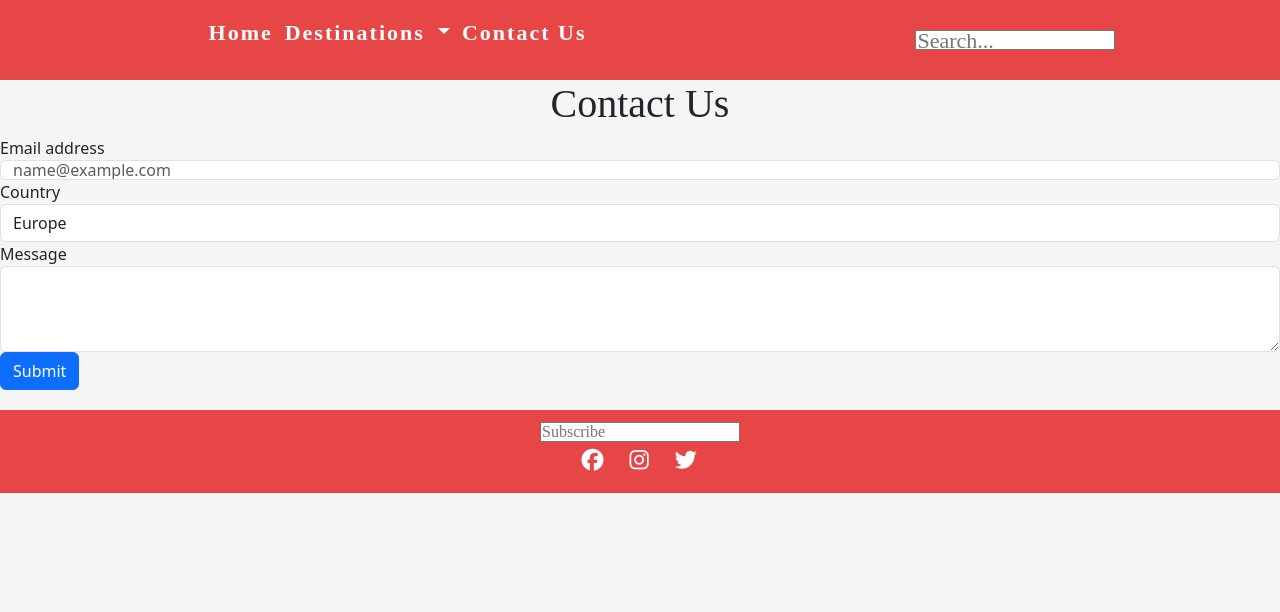
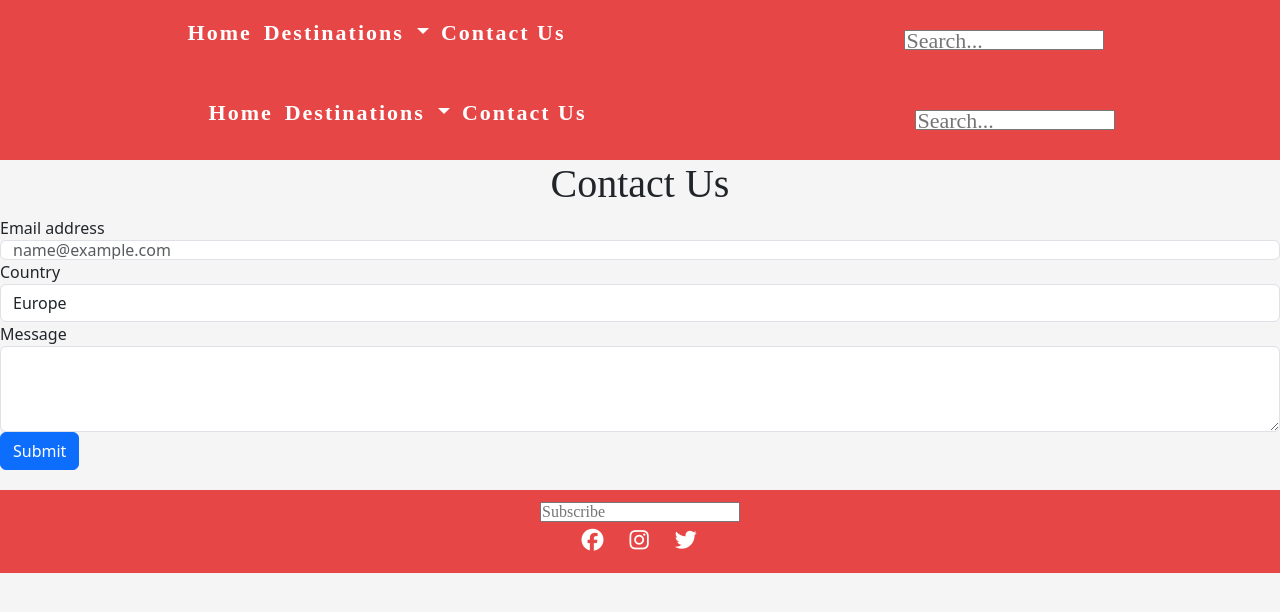
Before and after one commit to belindat98/travel-guide, a plain HTML site: page contact_us.html in a window 1280 px wide. Drawn offline with nearby package versions, Linux system fonts and the light colour scheme.

Commit message:
Update contact_us.html

```diff
--- a/contact_us.html
+++ b/contact_us.html
@@ -23,6 +23,41 @@
 
 
 </style>
+
+
+
+
+
+
+
+</head>
+<body>
+    <nav>
+        <ul style="padding:0">
+            <li><a href="index.html">Home</a></li>
+            <div class="dropdown">
+                <li class="dropdown-toggle" type="button" data-bs-toggle="dropdown" aria-expanded="false">
+                  Destinations
+                </li>
+                <ul class="dropdown-menu">
+                  <li><a class="dropdown-item" href="india.html">India</a></li>
+                  <li><a class="dropdown-item" href="Australia.html">Australia</a></li>
+                  <li><a class="dropdown-item" href="bahamas.html">The Bahamas</a></li>
+                </ul>
+              </div>
+            <li><a href="contact_us.html">Contact Us</a></li>
+        </ul>
+        <input type="text" placeholder="Search...">
+    </nav>
+
+
+
+
+
+
+
+
+
 
 <body>
 
```
